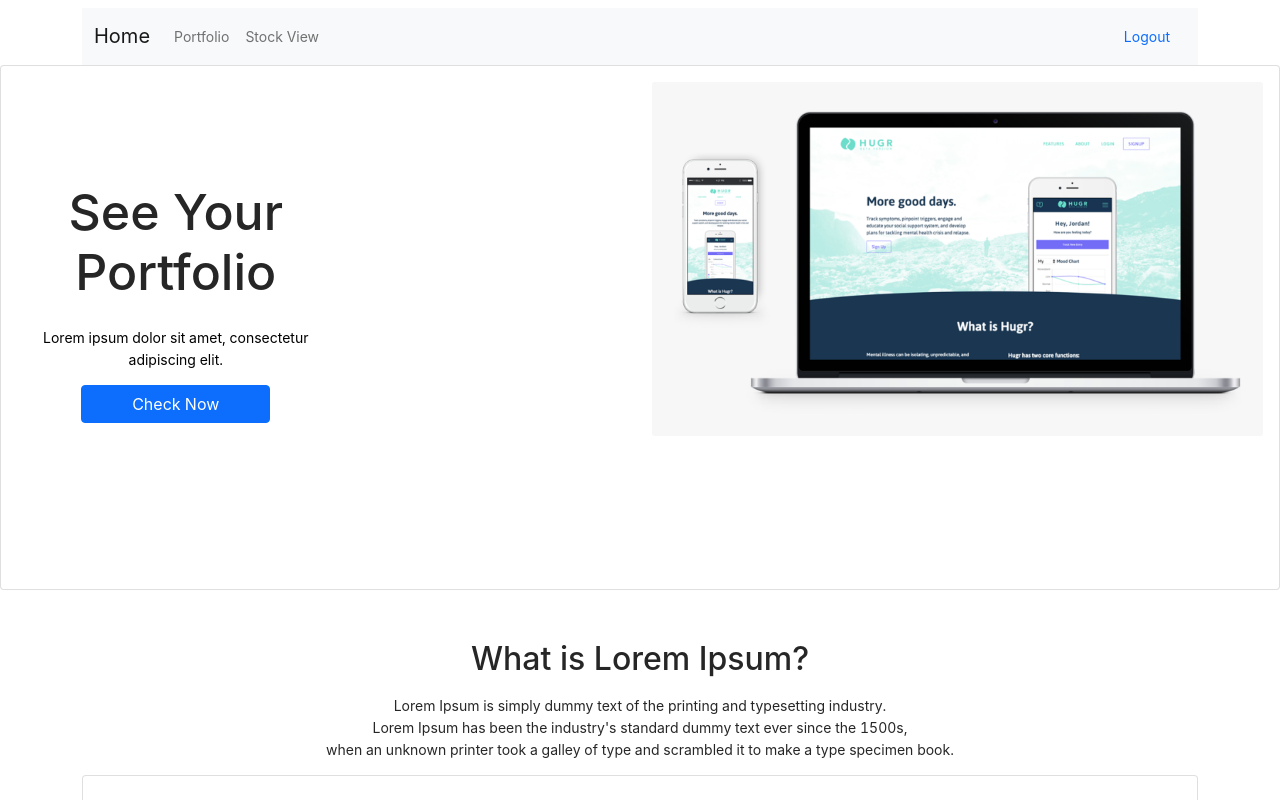
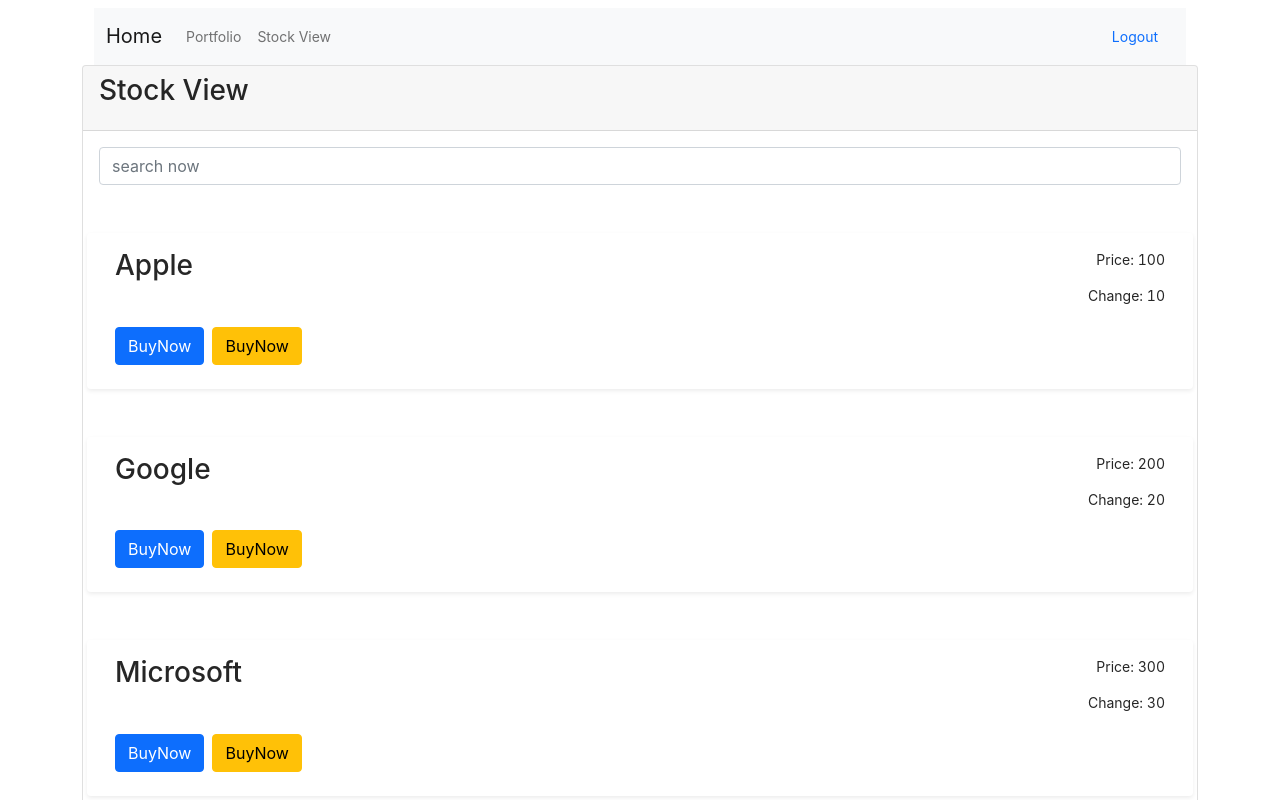
Before and after one commit to jsidd06/stock-portfolio, a React (Create React App) app: page /stock-view in a window 1280 px wide. Before the commit this address led to /. Shown: the top 800 px of the page. Built offline with nearby package versions, Linux system fonts and the light colour scheme; sample sign-in values are in the browser's storage.

Commit message:
set the all routes correclty

```diff
--- a/src/App.js
+++ b/src/App.js
@@ -1,36 +1,10 @@
 import React from "react";
-import { BrowserRouter, Route, Routes, Navigate } from "react-router-dom";
-import BuyOptionScreen from "./views/BuyOptionScreen/BuyOptionScreen";
-import BuySellScreen from "./views/BuySellScreen/BuySellScreen";
-import GraphScreen from "./views/GraphScreen/GraphScreen";
-import Home from "./views/Home/Home";
-import LoginScreen from "./views/LoginScreen/LoginScreen";
-import Portfolio from "./views/Portfolio/Portfolio";
-import SellOptionScreen from "./views/SellOptionScreen/SellOptionScreen";
-import StockScreen from "./views/StockView/StockView";
+import { BrowserRouter } from "react-router-dom";
+import AllRoutes from "./utils/Routes/Routes";
 function App() {
-  const token = localStorage.getItem("token");
-
   return (
     <BrowserRouter>
-      <Routes>
-        {token && (
-          <>
-            <Route path="/" element={<Home />} />
-            <Route path="/stock" element={<StockScreen />} />
-            <Route path="/buy_sell/:company" element={<BuySellScreen />} />
-            <Route path="/buyoption/:company" element={<BuyOptionScreen />} />
-            <Route path="/selloption/:id" element={<SellOptionScreen />} />
-            <Route path="/portfolio" element={<Portfolio />} />
-            <Route path="/graph" element={<GraphScreen />} />
-          </>
-        )}
-        {!token && <Route path="/login" element={<LoginScreen />} />}
-        <Route
-          path="*"
-          element={token ? <Navigate to="/" /> : <Navigate to="/login" />}
-        />
-      </Routes>
+      <AllRoutes />
     </BrowserRouter>
   );
 }
--- /dev/null
+++ b/src/utils/Routes/Routes.js
@@ -0,0 +1,36 @@
+import React from 'react'
+import { Navigate, Route, Routes } from 'react-router-dom';
+import BuyOptionScreen from '../../views/BuyOptionScreen/BuyOptionScreen';
+import BuySellScreen from '../../views/BuySellScreen/BuySellScreen';
+import GraphScreen from '../../views/GraphScreen/GraphScreen';
+import Home from '../../views/Home/Home';
+import LoginScreen from '../../views/LoginScreen/LoginScreen';
+import Portfolio from '../../views/Portfolio/Portfolio';
+import SellOptionScreen from '../../views/SellOptionScreen/SellOptionScreen';
+import StockView from '../../views/StockView/StockView';
+
+function AllRoutes() {
+    const token = localStorage.getItem("token");
+  return (
+    <Routes>
+      {token && (
+        <>
+          <Route path="/" element={<Home />} />
+          <Route path="/stock-view" element={<StockView />} />
+          <Route path="/buy-sell/:company" element={<BuySellScreen />} />
+          <Route path="/buy-option/:company" element={<BuyOptionScreen />} />
+          <Route path="/sell-option/:id" element={<SellOptionScreen />} />
+          <Route path="/portfolio" element={<Portfolio />} />
+          <Route path="/graph" element={<GraphScreen />} />
+        </>
+      )}
+      {!token && <Route path="/login" element={<LoginScreen />} />}
+      <Route
+        path="*"
+        element={token ? <Navigate to="/" /> : <Navigate to="/login" />}
+      />
+    </Routes>
+  );
+}
+
+export default AllRoutes
--- a/src/views/BuySellScreen/BuySellScreen.js
+++ b/src/views/BuySellScreen/BuySellScreen.js
@@ -30,7 +30,7 @@
         <Row>
           <Col md="6">
             <Link
-              to={`/buyoption/${company}`}
+              to={`/buy-option/${company}`}
               className="btn btn-primary"
               style={{ paddingLeft: 50, paddingRight: 50 }}
             >
@@ -72,20 +72,6 @@
               ))}
             </tbody>
           </Table>
-          {data.map((stock, index) => (
-            <Row key={index} className="mt-2 shadow-sm p-1  rounded">
-              <Col md="6">
-                <div key={stock.id} style={{ textAlign: "left" }}>
-                  <Link style={{ textDecoration: "none" }} to="/buy_sell">
-                    {stock.company}
-                  </Link>
-                </div>
-              </Col>
-              <Col md="6" style={{ textAlign: "right" }}>
-                <p>Change: {stock.change}</p>
-              </Col>
-            </Row>
-          ))}
         </CardBody>
       </Card>
     </Container>
--- a/src/views/NavBarScreen/NavBarScreen.js
+++ b/src/views/NavBarScreen/NavBarScreen.js
@@ -28,7 +28,7 @@
               <NavLink href="/portfolio">Portfolio</NavLink>
             </NavItem>
             <NavItem>
-              <NavLink href="/Stock">Stock View</NavLink>
+              <NavLink href="/stock-view">Stock View</NavLink>
             </NavItem>
           </Nav>
           {token ? (
--- a/src/views/Portfolio/Portfolio.js
+++ b/src/views/Portfolio/Portfolio.js
@@ -32,7 +32,7 @@
                     <h3 style={{ textDecoration: "none" }}>{stock.company}</h3>
                     <Link
                       className=" btn btn-warning p-2"
-                      to={`/selloption/${stock.id}`}
+                      to={`/sell-option/${stock.id}`}
                     >
                       SellNow
                     </Link>
--- a/src/views/StockView/StockView.js
+++ b/src/views/StockView/StockView.js
@@ -1,5 +1,5 @@
 import React from "react";
-import { Link, Navigate } from "react-router-dom";
+import { Link} from "react-router-dom";
 import {
   Card,
   CardBody,
@@ -11,7 +11,7 @@
 } from "reactstrap";
 import data from "../../FakeData/FakeData";
 import NavBarScreen from "../NavBarScreen/NavBarScreen";
-function StockView(props) {
+function StockView() {
   return (
     <Container className="mt-2">
       <NavBarScreen />
@@ -29,7 +29,13 @@
                   <br></br>
                   <Link
                     className=" btn btn-primary"
-                    to={`/buy_sell/${stock.company}`}
+                    to={`/buy-sell/${stock.company}`}
+                  >
+                    BuyNow
+                  </Link>
+                  <Link
+                    className=" btn btn-warning m-2"
+                    to="/graph"
                   >
                     BuyNow
                   </Link>
```
